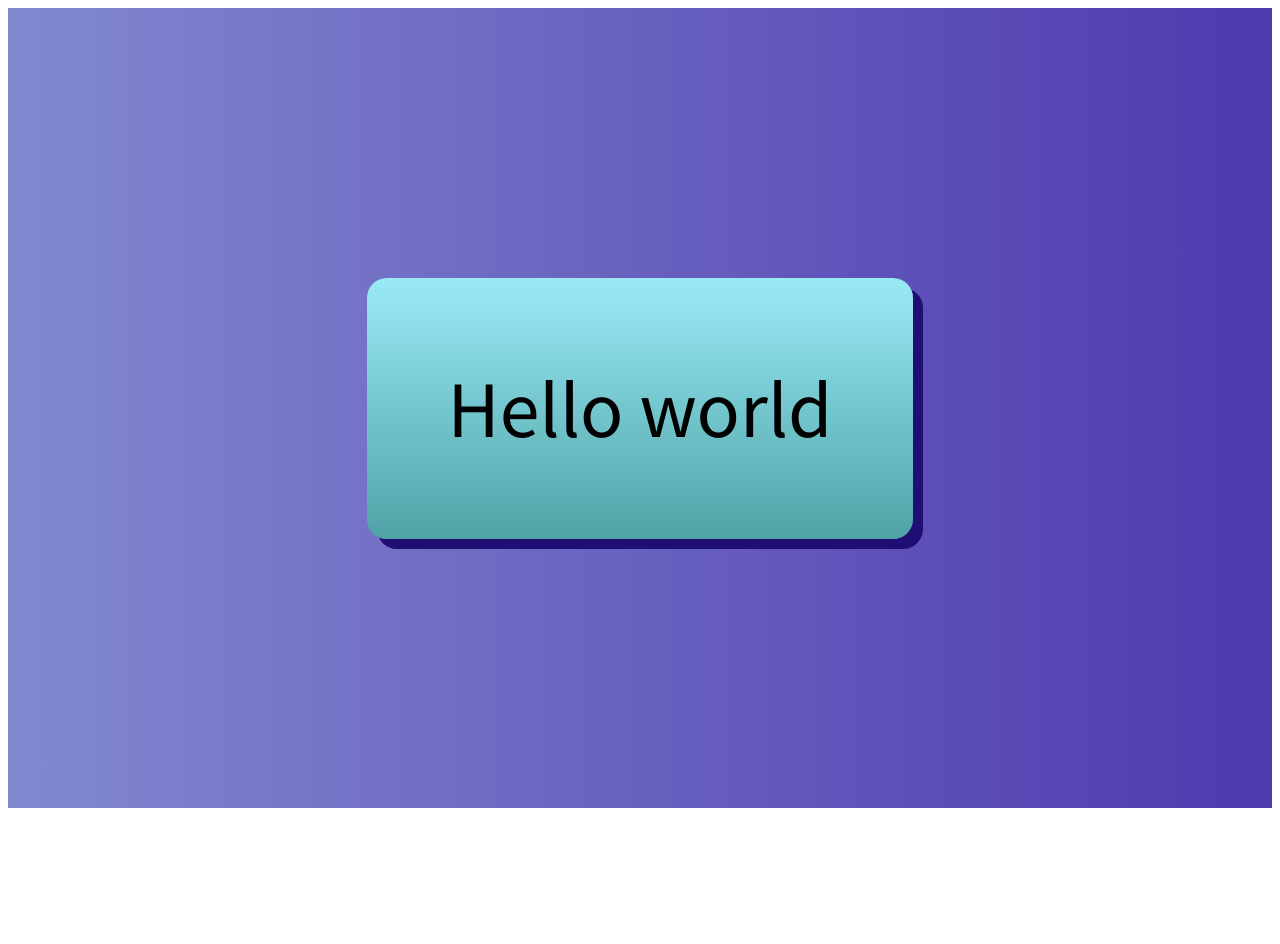
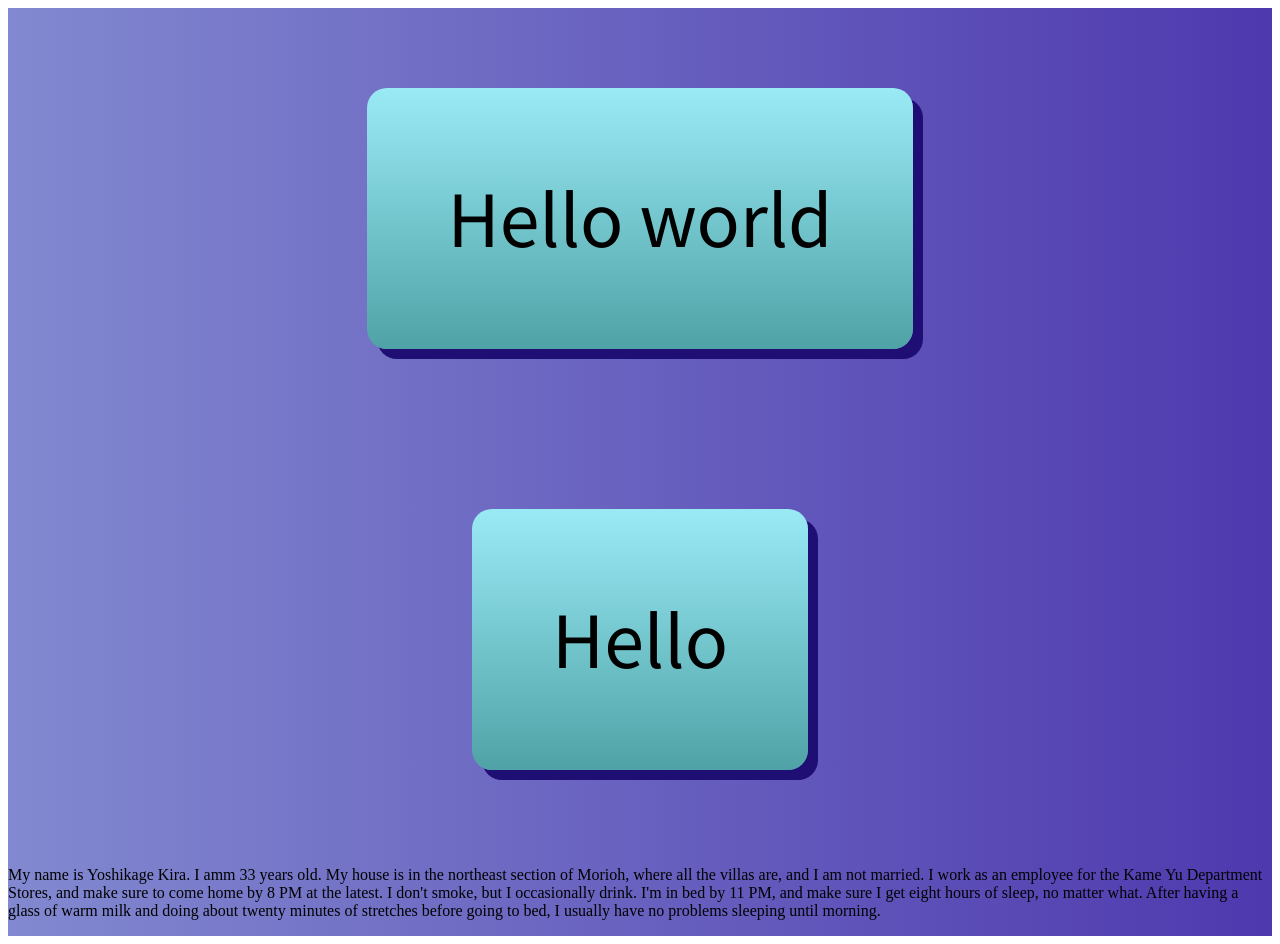
Before and after one commit to NaughtyLittleGays/hello-world, a plain HTML site: page index.html in a window 1280 px wide. Before the commit the page ends 816 px from the top, so only its background shows below. Drawn offline with Linux system fonts and the light colour scheme; a web font is replaced by a local one.

Commit message:
changed a bunch of random stuff

```diff
--- a/index.html
+++ b/index.html
@@ -13,6 +13,12 @@
             <div class="flex-child">
                 Hello world
             </div>
+            <p class="flex-child">Hello</p>
+            <p>My name is Yoshikage Kira. I amm 33 years old. My house is in the northeast section of Morioh, where all the villas are, and I am not married.
+                I work as an employee for the Kame Yu Department Stores, and make sure to come home by 8 PM at the latest. I don't smoke, but I occasionally drink.
+                I'm in bed by 11 PM, and make sure I get eight hours of sleep, no matter what.
+                After having a glass of warm milk and doing about twenty minutes of stretches before going to bed, I usually have no problems sleeping until morning.
+            </p>
         </div>
     </body>
 </html>
--- a/styles.css
+++ b/styles.css
@@ -2,7 +2,8 @@
     display: flex;
     align-items: center;
     justify-content: center;
-    height: 100vh;
+    height: 100%;
+    flex-direction: column;
     background: linear-gradient(to right, rgb(130, 137, 208),rgb(78, 57, 174));
 }
 
@@ -13,4 +14,5 @@
     border-radius: 20px;
     box-shadow: rgb(31, 15, 117) 10px 10px;
     font-family: 'Source sans pro';
+    margin: 5rem;
 }
```
